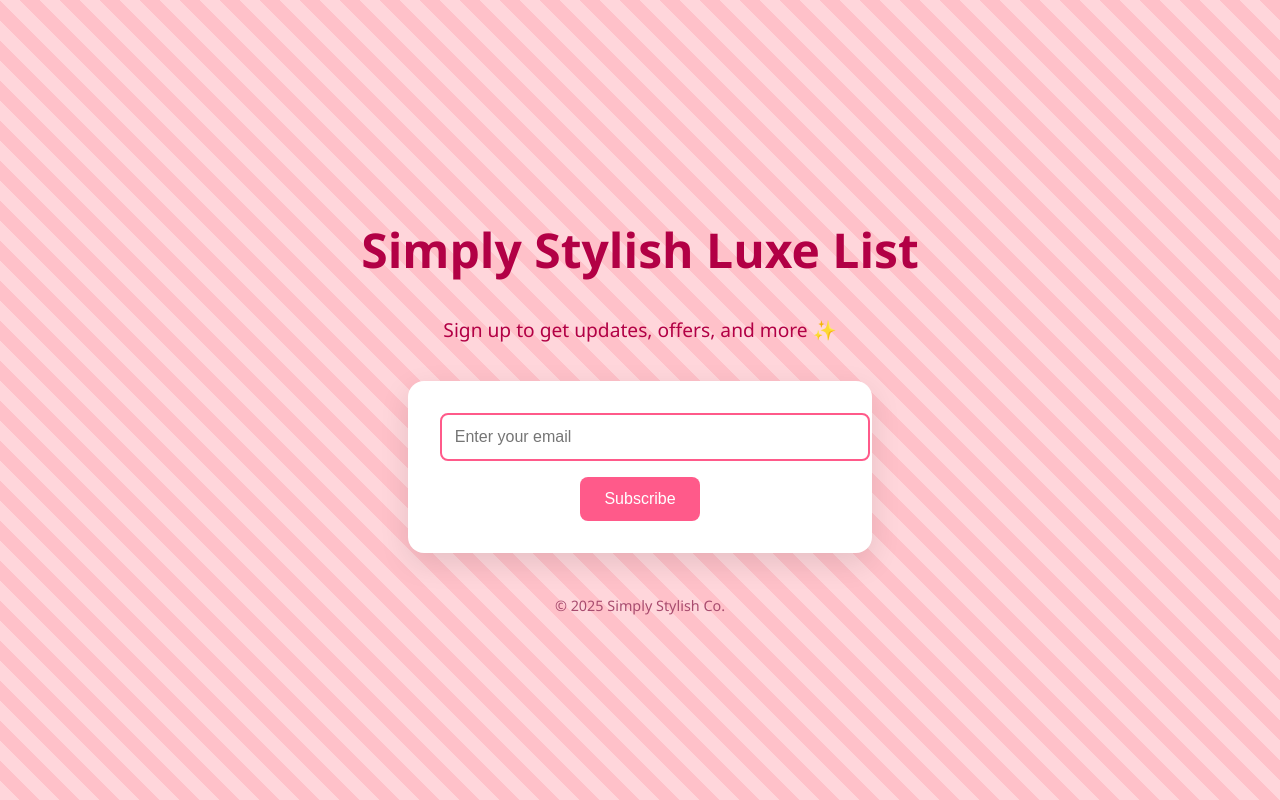
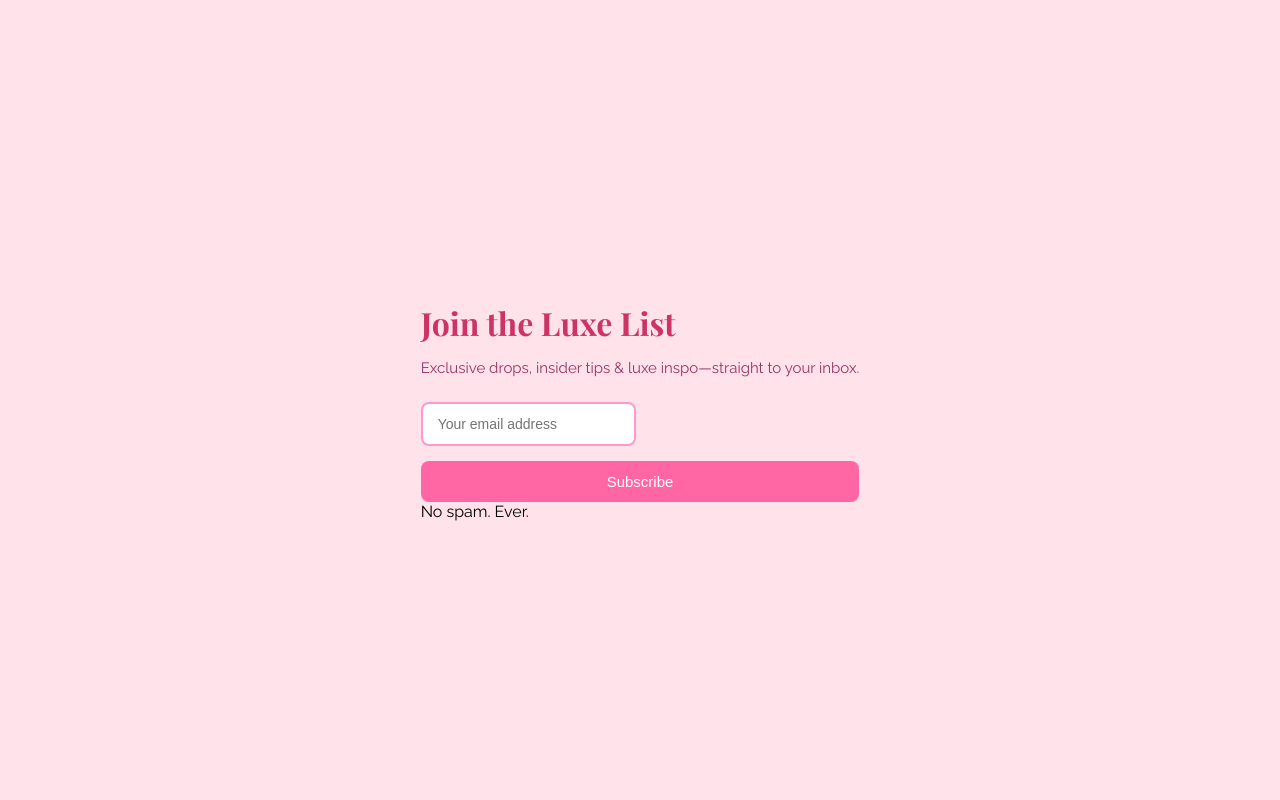
Before and after one commit to itzmirzabaig/simply-stylish-form, a plain HTML site: page index.html in a window 1280 px wide. Drawn offline with nearby package versions, Linux system fonts and the light colour scheme.

Commit message:
Update index.html

```diff
--- a/index.html
+++ b/index.html
@@ -2,87 +2,30 @@
 <html lang="en">
 <head>
   <meta charset="UTF-8" />
-  <meta name="viewport" content="width=device-width, initial-scale=1.0" />
+  <meta name="viewport" content="width=device-width, initial-scale=1.0"/>
   <title>Simply Stylish Luxe List</title>
-  <style>
-    body {
-      margin: 0;
-      padding: 0;
-      font-family: 'Segoe UI', sans-serif;
-      background-color: #ffd6db;
-      background-image: linear-gradient(45deg, #ffd6db 25%, #ffc1c9 25%, #ffc1c9 50%, #ffd6db 50%, #ffd6db 75%, #ffc1c9 75%, #ffc1c9 100%);
-      background-size: 40px 40px;
-      color: #b20045;
-      display: flex;
-      flex-direction: column;
-      align-items: center;
-      justify-content: center;
-      height: 100vh;
-      text-align: center;
-    }
-
-    h1 {
-      font-size: 3em;
-      margin-bottom: 0.3em;
-    }
-
-    p {
-      font-size: 1.2em;
-      margin-bottom: 2em;
-    }
-
-    form {
-      background: white;
-      padding: 2em;
-      border-radius: 16px;
-      box-shadow: 0 10px 30px rgba(0,0,0,0.1);
-      max-width: 400px;
-      width: 100%;
-    }
-
-    input[type="email"] {
-      width: 100%;
-      padding: 0.8em;
-      margin-bottom: 1em;
-      border: 2px solid #ff5a8a;
-      border-radius: 8px;
-      font-size: 1em;
-    }
-
-    button {
-      background-color: #ff5a8a;
-      color: white;
-      padding: 0.8em 1.5em;
-      font-size: 1em;
-      border: none;
-      border-radius: 8px;
-      cursor: pointer;
-      transition: background-color 0.3s ease;
-    }
-
-    button:hover {
-      background-color: #e94e7a;
-    }
-
-    footer {
-      margin-top: 3em;
-      font-size: 0.9em;
-      color: #a84c6f;
-    }
-  </style>
+  <link
+    href="https://fonts.googleapis.com/css2?family=Playfair+Display:wght@700&family=Raleway:wght@400;600&display=swap"
+    rel="stylesheet"
+  />
+  <link rel="stylesheet" href="styles.css" />
 </head>
 <body>
-  <h1>Simply Stylish Luxe List</h1>
-  <p>Sign up to get updates, offers, and more ✨</p>
-
+  <div class="form-container">
+    <header>
+      <h1>Join the Luxe List</h1>
+      <p>Exclusive drops, insider tips & luxe inspo—straight to your inbox.</p>
+    </header>
     <form name="luxelist" method="POST" data-netlify="true">
       <input type="hidden" name="form-name" value="luxelist" />
-    <input type="email" name="email" placeholder="Enter your email" required />
+      <div class="field">
+        <input type="email" name="email" placeholder="Your email address" required />
+      </div>
       <button type="submit">Subscribe</button>
     </form>
-
     <footer>
-    &copy; 2025 Simply Stylish Co.
+      <span>No spam. Ever.</span>
     </footer>
+  </div>
 </body>
 </html>
```
Lines whose indentation alone changed are shown as unchanged.
